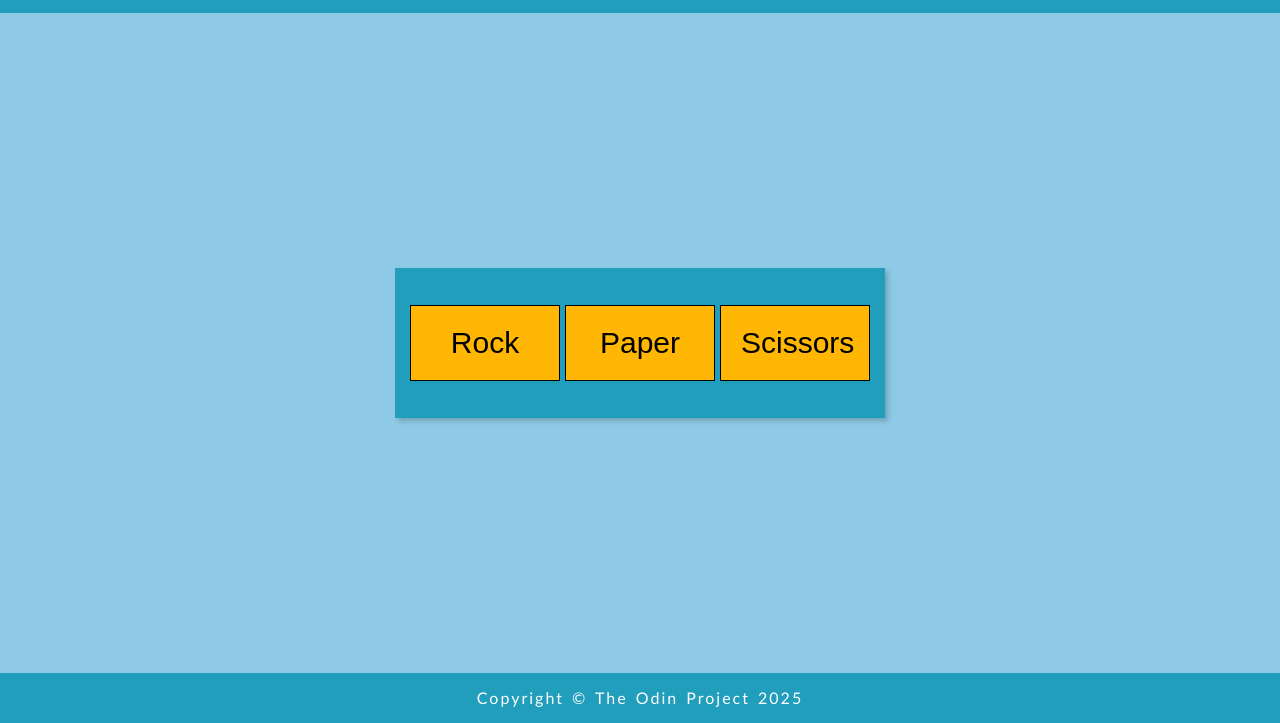
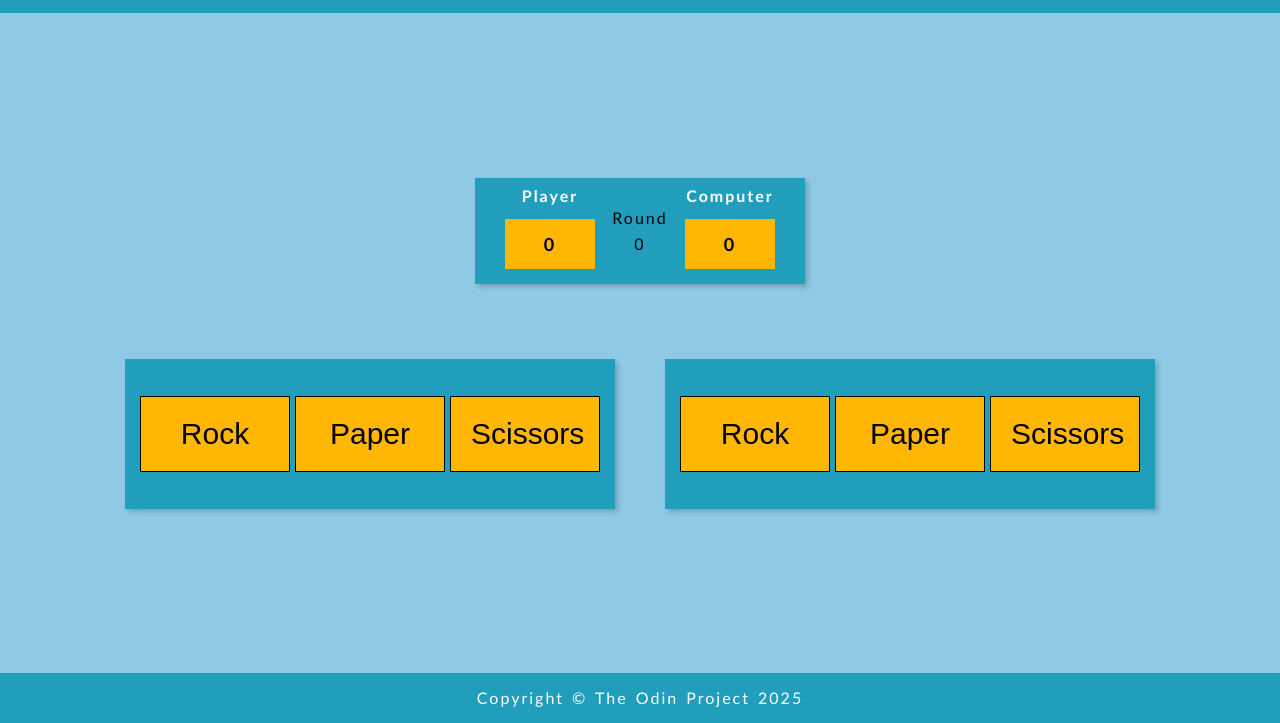
Before and after one commit to Simenhd/odin-rockPaperScissors, a plain HTML site: page index.html in a window 1280 px wide. Shown: the part 77-800 px from the top of the page. Drawn offline with Linux system fonts and the light colour scheme.

Commit message:
worked on the design

```diff
--- a/index.html
+++ b/index.html
@@ -23,13 +23,39 @@
 
     <!-- Game -->
     <main>
-      <div class="game-container">
-        <div class="game-grid">
-          <button>Rock</button>
-          <button>Paper</button>
-          <button>Scissors</button>
+      <div class="scoreboard-container">
+          <div class="scoreboard">
+            <h2>Player</h2>
+            <div class="scorecard" id="Player">0</div>
+          </div>
+          <div class="roundcounter">
+            <div id="rounddisplay">
+              <p>Round</p>
+              <p id="roundnum">0<p>
+            </div>
+          </div>
+          <div class="scoreboard">
+            <h2>Computer</h2>
+            <div class="scorecard" id="Computer">0</div>
         </div>
       </div>
+      <div class="container">
+        <div class="game-container" id="player">
+          <div class="game-grid">
+            <button>Rock</button>
+            <button>Paper</button>
+            <button>Scissors</button>
+          </div>
+        </div>
+
+        <div class="game-container" id="pc">
+          <div class="game-grid">
+            <button>Rock</button>
+            <button>Paper</button>
+            <button>Scissors</button>
+          </div>
+        </div>
+    </div>
     </main>
 
 
--- a/styles.css
+++ b/styles.css
@@ -83,14 +83,81 @@ body {
     main {
         flex: 1;
         display: flex;
+        flex-direction: column;
         justify-content: center;
         align-items: center;
       }
 
+    .scoreboard-container {
+        display: flex;
+        align-items: center;
+        justify-content: center;
+        padding: 10px 30px 15px 30px;
+
+        gap: 10px;
+
+        margin-bottom: 75px;
+        box-shadow: 3px 3px 5px rgba(0, 0, 0, 0.2);
+        background-color: #219ebc;
+        & h2 {
+            margin-bottom: 15px;
+            color: white;
+            font-weight: 700;
+
+        }
+    }
+
+    .scoreboard  {
+        display: flex;
+        flex-direction: column;
+        align-items: center;
+        justify-content: center;
+
+        margin: 0 0px 0px 0px;
+
+    }
+
+    .scorecard {
+        display: flex;
+        align-items: center;
+        justify-content: center;
+
+        font-size: 18px;
+        font-weight: 700;
+
+        background-color: #ffb703;
+
+        width: 90px;
+        height: 50px;
+
+    }
+
+
+    .roundcounter {
+
+        margin: 15px 10px 10px 10px;
+        width: 50px;
+    }
+
+    #rounddisplay {
+        display: flex;
+        flex-direction: column;
+        align-items: center;
+        & #roundnum {
+            margin-top: 10px;
+        }
+    }
+
+    .container {
+        display: flex;
+        gap: 50px;
+    }
+
     .game-container {
         display: flex;
-        flex-direction: row;
+        flex-direction: column;
         justify-content: center;
+        text-align: center;
         gap: 10px;
         margin: auto;
       }
@@ -134,3 +201,26 @@ body {
         text-align: center;
         color: white;
     }
+
+        /* Make screen responsive - breaksize = 1050 */
+        @media screen and (max-width: 1050px) {
+              .container {
+                flex-direction: column;
+              }
+
+
+        }
+
+
+        /* Make screen responsive - breaksize = 500 */
+        @media screen and (max-width: 500px) {
+            header a {
+                float: none;
+                display: block;
+                text-align: left;
+              }
+
+              .header-right {
+                float: none;
+              }
+        }
```
